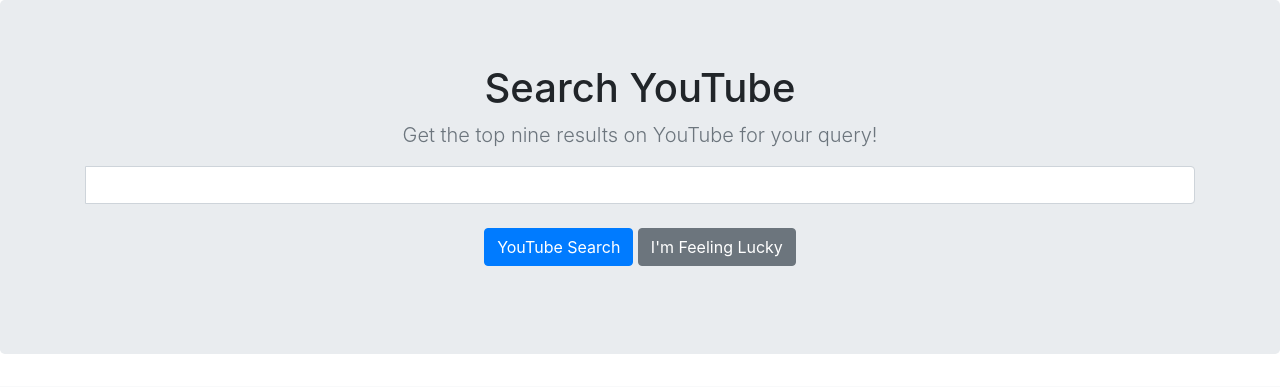
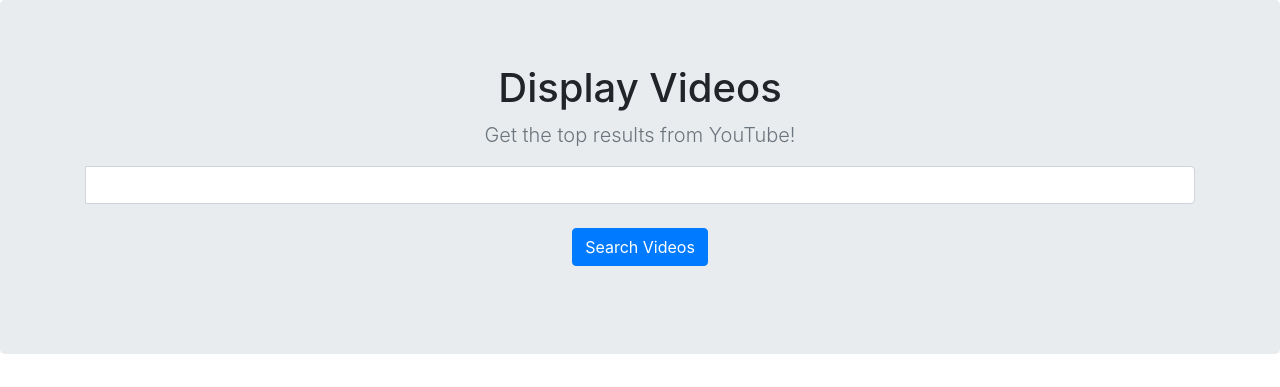
Before and after one commit to ayush1300/YouTube-Video-Searcher, a Django app: page / in a window 1280 px wide. Shown: the top 387 px of the page. Run offline with Django 3.2, Linux system fonts and the light colour scheme; data that the repository does not hold is empty; some libraries are stand-ins or nearby versions.

Commit message:
Displaying search quuery in reverse chronogical order

```diff
--- a/search/templates/search/index.html
+++ b/search/templates/search/index.html
@@ -32,16 +32,15 @@
 
   <section class="jumbotron text-center">
     <div class="container">
-      <h1 class="jumbotron-heading">Search YouTube</h1>
-      <p class="lead text-muted">Get the top nine results on YouTube for your query!</p>
+      <h1 class="jumbotron-heading">Display Videos</h1>
+      <p class="lead text-muted">Get the top results from YouTube!</p>
       <form method="POST">
       <div class="input-group mb-3">
           {% csrf_token %}
           <input type="text" name="search" class="form-control" aria-label="Username">
       </div>
       <p>
-        <button type="submit" name="submit" value="search" class="btn btn-primary my-2">YouTube Search</button>
-        <button type="submit" name="submit" value="lucky" class="btn btn-secondary my-2">I'm Feeling Lucky</button>
+        <button type="submit" name="submit" value="search" class="btn btn-primary my-2">Search Videos</button>
       </p>
       </form>
     </div>
@@ -55,11 +54,9 @@
           <div class="card mb-4 shadow-sm">
             <img class="bd-placeholder-img card-img-top" width="100%" height="225" src="{{ video.thumbnail }}" preserveAspectRatio="xMidYMid slice" focusable="false" role="img" aria-label="Placeholder: Thumbnail"></img>
             <div class="card-body">
-              <p class="card-text">{{ video.title }}</p>
+              <a  href="{{ video.url }}" class="card-text">{{ video.title }}</a>
               <div class="d-flex justify-content-between align-items-center">
-                <div class="btn-group">
-                  <a type="button" href="{{ video.url }}" class="btn btn-sm btn-outline-secondary">View</a>
-                </div>
+                <small class="text-muted">{{ video.published }} </small>
                 <small class="text-muted">{{ video.duration }} mins</small>
               </div>
             </div>
--- a/search/views.py
+++ b/search/views.py
@@ -2,51 +2,54 @@
 from django.conf import settings
 import requests
 from isodate import parse_duration
-# Create your views here.
+from operator import itemgetter
 
 
 def index(request):
+    videos = []
+    if request.method == "POST":
+        search_url = "https://www.googleapis.com/youtube/v3/search"
+        video_url = "https://www.googleapis.com/youtube/v3/videos"
 
-    search_url = "https://www.googleapis.com/youtube/v3/search"
-    video_url = "https://www.googleapis.com/youtube/v3/videos"
+        params = {
+            "part": "snippet",
+            "q": request.POST["search"],
+            "key": settings.YOUTUBE_DATA_API_KEY,
+            "maxResults": 9,
+            "type": "video"
+        }
 
-    params = {
-        "part": "snippet",
-        "q": "learn python",
-        "key": settings.YOUTUBE_DATA_API_KEY,
-        "maxResults": 9,
-        "type": "video"
-    }
+        video_ids = []
 
-    video_ids = []
+        r = requests.get(search_url, params=params)
+        results = r.json()["items"]
 
-    r = requests.get(search_url, params=params)
-    results = r.json()["items"]
+        for result in results:
+            video_ids.append(result["id"]["videoId"])
 
-    for result in results:
-        video_ids.append(result["id"]["videoId"])
+        video_params = {
+            "key": settings.YOUTUBE_DATA_API_KEY,
+            "part": "snippet,contentDetails",
+            "id": ','.join(video_ids)
+        }
+        r = requests.get(video_url, params=video_params)
+        results = r.json()["items"]
 
-    video_params = {
-        "key": settings.YOUTUBE_DATA_API_KEY,
-        "part": "snippet,contentDetails",
-        "id": ','.join(video_ids)
-    }
-    r = requests.get(video_url, params=video_params)
-    results = r.json()["items"]
-    videos = []
-    for result in results:
-        # print(parse_duration(
-        #     result["contentDetails"]["duration"]).total_seconds())
-        video_data = {
-            "title": result["snippet"]["title"],
-            "id": result["id"],
-            "duration": int(parse_duration(result["contentDetails"]["duration"]).total_seconds()//60),
-            "thumbnail": result["snippet"]["thumbnails"]["high"]["url"],
-            "url": f'https://www.youtube.com/watch?v={result["id"]}'
-        }
-        videos.append(video_data)
-    print(videos)
+        for result in results:
+            # print(parse_duration(
+            #     result["contentDetails"]["duration"]).total_seconds())
+            video_data = {
+                "title": result["snippet"]["title"],
+                "published": result["snippet"]["publishedAt"],
+                "id": result["id"],
+                "duration": int(parse_duration(result["contentDetails"]["duration"]).total_seconds()//60),
+                "thumbnail": result["snippet"]["thumbnails"]["high"]["url"],
+                "url": f'https://www.youtube.com/watch?v={result["id"]}'
+            }
+            videos.append(video_data)
 
+        videos = sorted(videos, key=itemgetter("published"), reverse=True)
+        print(videos)
     context = {
         "videos": videos
     }
```
